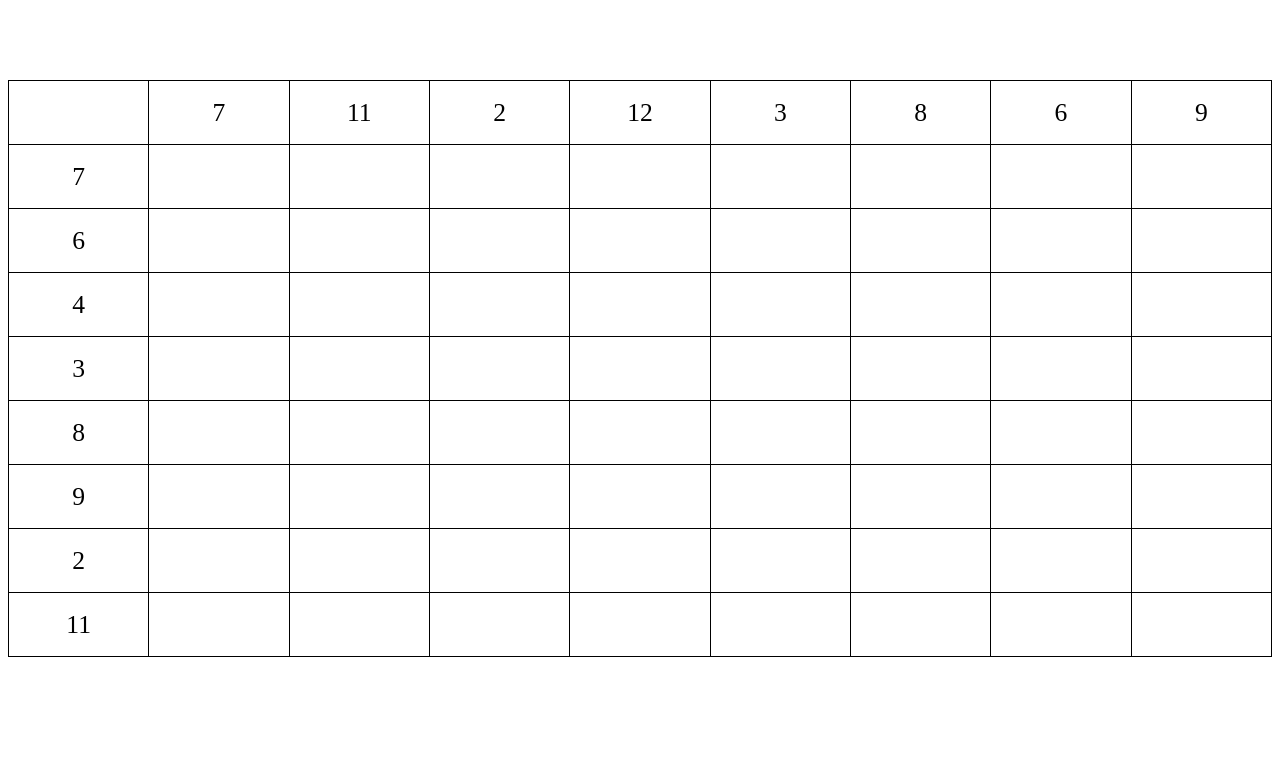
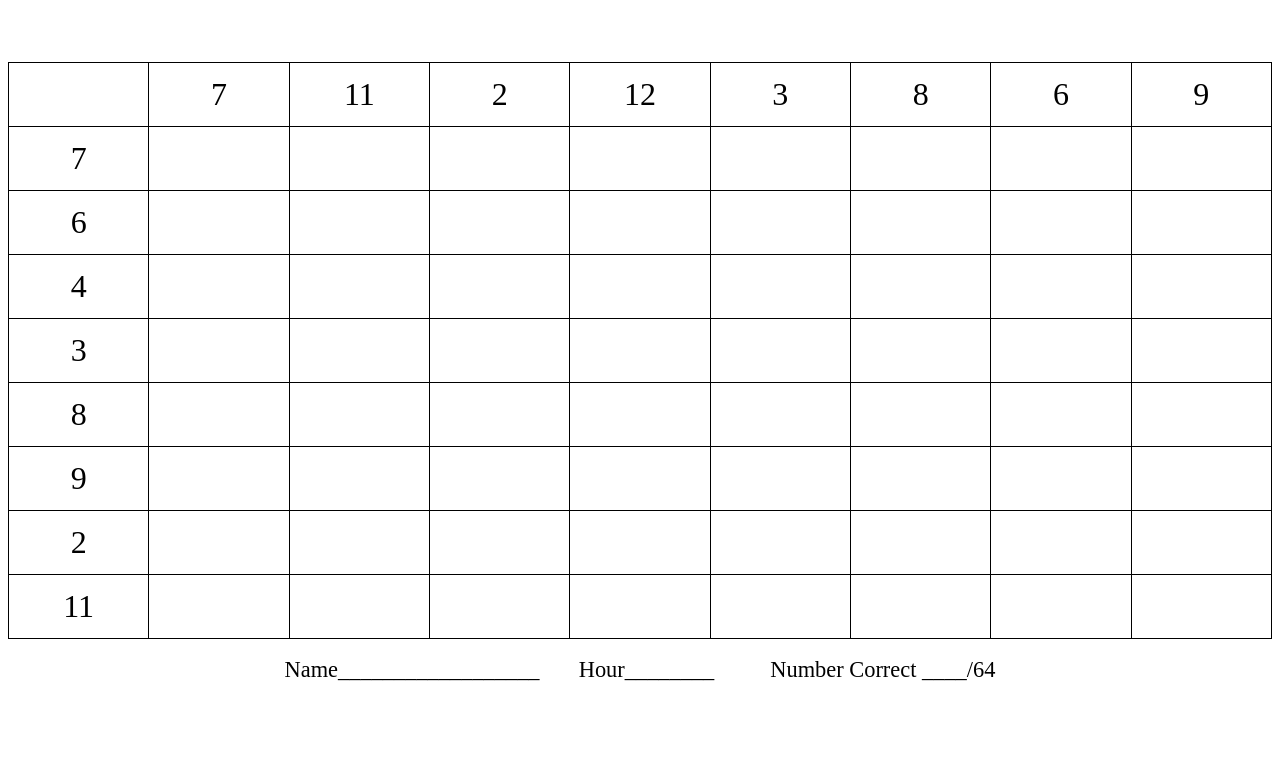
Before and after one commit to morrie-cunningham/RoyMatrixWebpage, a plain HTML site: page index.html in a window 1280 px wide. Both pictures are taken after a click on the button "Print". Shown: the top 768 px of the page. Drawn offline with nearby package versions, Linux system fonts and the light colour scheme.

Commit message:
added name, hour, num correct

```diff
--- a/index.html
+++ b/index.html
@@ -6,7 +6,7 @@
     <style>
         table
         {
-            font-size: 160%;
+            font-size: 200%;
             width: 100%;
             border: 1px solid;
             table-layout: fixed;
@@ -62,6 +62,7 @@
                 var table = document.getElementsByTagName("table")[0];
                 var tableClone = table.cloneNode(true);
                 document.body.appendChild(tableClone);
+                document.body.innerHTML = document.body.innerHTML + "<center><br /><div style='font-size: 140%;'>Name__________________ &nbsp;&nbsp;&nbsp;&nbsp;&nbsp; Hour________ &nbsp;&nbsp;&nbsp;&nbsp;&nbsp;&nbsp;&nbsp;&nbsp; Number Correct ____/64</div></center>";
 
             }
         </script>
@@ -73,7 +74,7 @@
                 <input type="button" value="Print" onclick="print();"/>
                 <br /><br />
             </div>
-            <br /><br /><br /><br />
+            <br /><br /><br />
             <script language="javascript" type="text/javascript">
 
                 var values1 = Array(2, 3, 4, 6, 7, 8, 9, 11, 12);
@@ -101,8 +102,11 @@
                 document.write("</tbody></table>")
 
             </script>
+            <br />
+            <div style="font-size: 140%;">Name__________________ &nbsp;&nbsp;&nbsp;&nbsp;&nbsp; Hour________ &nbsp;&nbsp;&nbsp;&nbsp;&nbsp;&nbsp;&nbsp;&nbsp; Number Correct ____/64</div>
+            <p></p>
 
-            <br /><br /><br /><br /><br /><br /><br /><br />
+            <br /><br /><br /><br />
         </center>
     </body>
 </html>
```
